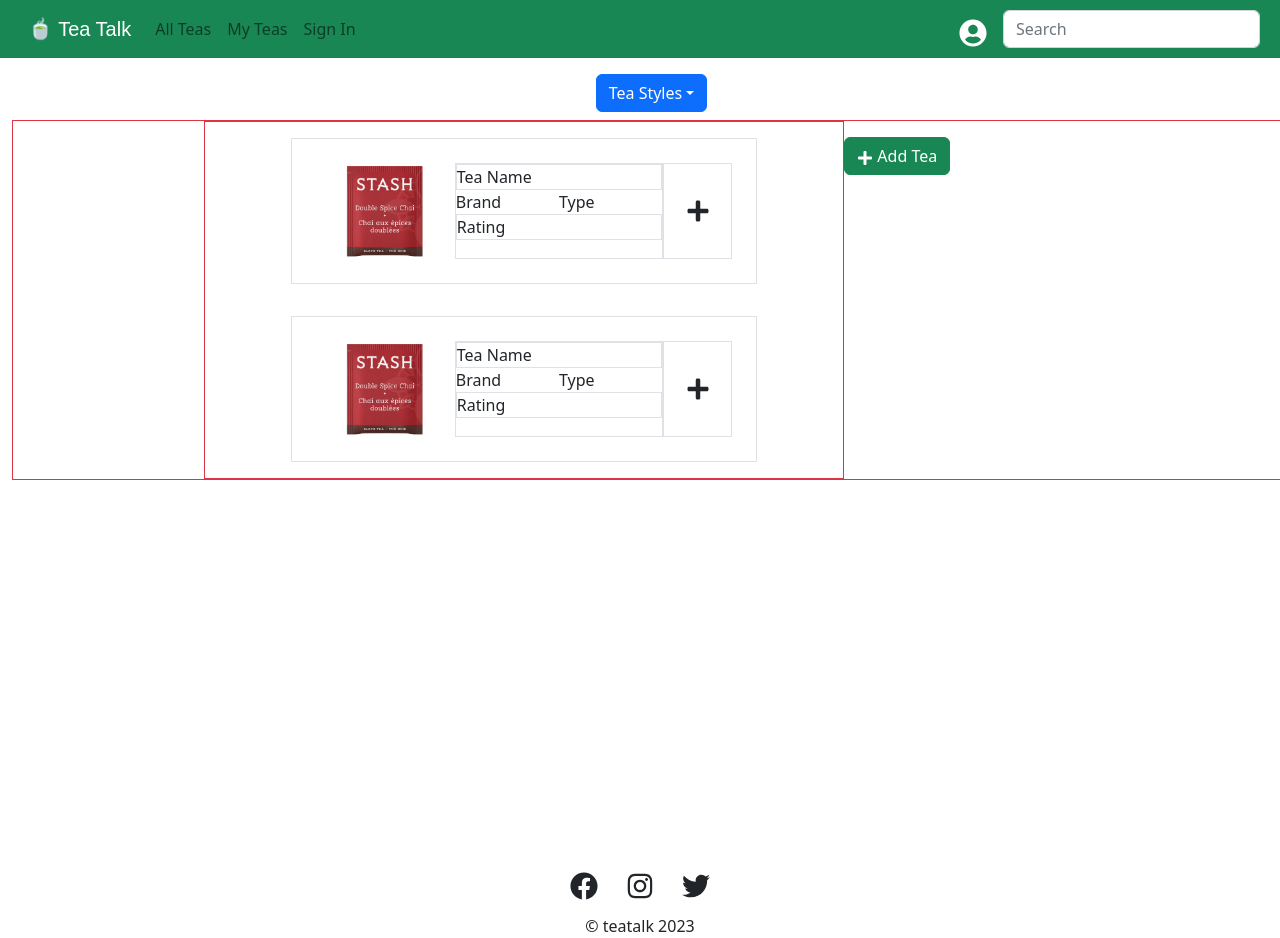
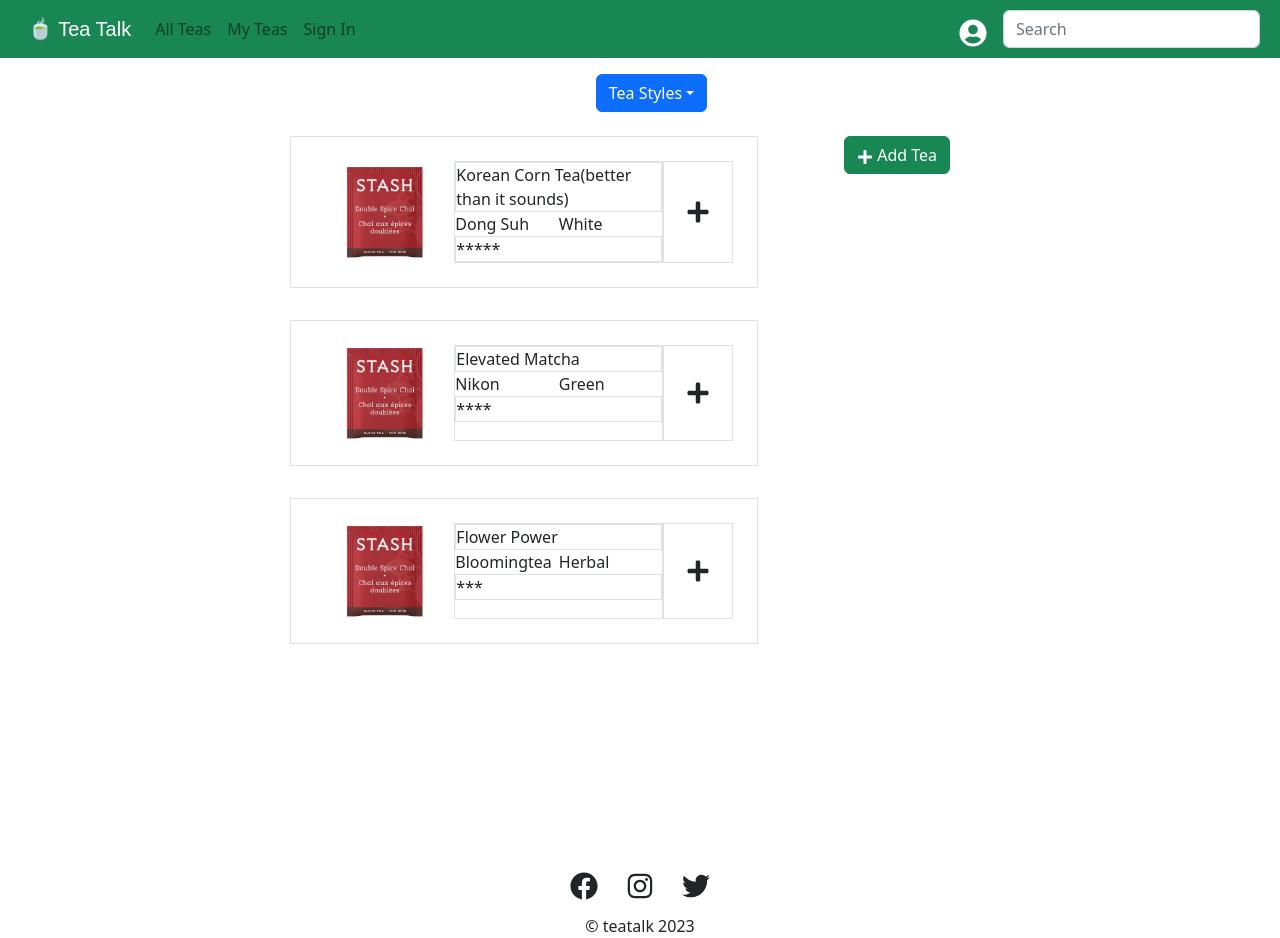
Before and after one commit to jlam3950/tea-talk-react, a React (Create React App) app: page / in a window 1280 px wide. Built offline with nearby package versions, Linux system fonts and the light colour scheme.

Commit message:
added props to teaCard. working on save feature

```diff
--- a/src/App.js
+++ b/src/App.js
@@ -1,4 +1,3 @@
-import logo from './logo.svg';
 import './App.css';
 import About from './components/About';
 import Contact from './components/Contact';
@@ -11,15 +10,44 @@ import UserProfile from './components/UserProfile';
 import { Routes, Route } from "react-router-dom";
 import 'bootstrap/dist/css/bootstrap.min.css';
 import 'bootstrap/dist/js/bootstrap.bundle.min';
-import Container from 'react-bootstrap/Container';
+import { useState, useEffect } from 'react';
 
 
 function App() {
+  const [favoritedTeas, setFavoritedTeas] = useState([]);
+
+  const teaArray = [
+    {
+      name: "Korean Corn Tea(better than it sounds)",
+      image: '/images/doubleSpiceChai.png',
+      brand: "Dong Suh",
+      type: "White",
+      rating: "*****",
+      id: '1'
+    },
+    {
+      name: "Elevated Matcha",
+      image: '/images/doubleSpiceChai.png',
+      brand: "Nikon",
+      type: "Green",
+      rating: "****",
+      id: '2'
+    },
+    {
+      name: "Flower Power",
+      image: '/images/doubleSpiceChai.png',
+      brand: "Bloomingtea",
+      type: "Herbal",
+      rating: "***",
+      id: '3'
+    },
+  ]
+
   return (
     <div className="App d-flex flex-column min-vh-100">
     <NavigationBar />
       <Routes>
-        <Route path = '/' element = {<Main />}></Route>
+        <Route path = '/' element = {<Main teaArray = {teaArray}  />}></Route>
         <Route path = 'login' element = {<Login />}></Route>
         <Route path = 'userProfile' element = {<UserProfile />}></Route>
       </Routes>
--- a/src/components/Main.jsx
+++ b/src/components/Main.jsx
@@ -8,8 +8,7 @@ import AddTeaModal from './AddTeaModal';
 import Button from 'react-bootstrap/Button';
 import Modal from 'react-bootstrap/Modal';
 
-
-const Main = () => {
+const Main = ({ teaArray }) => {
   const [modalShow, setModalShow] = React.useState(false);
 
   return (
@@ -18,8 +17,8 @@ const Main = () => {
        <div className="d-flex flex-column">
           <div className ="input-group d-flex flex-row justify-content-center">
             <div className="form-outline py-2 mobileSearchBar">
-              <input type="search" id="form1" class="form-control" placeholder='Search Tea..' />
-              <label class="form-label" for="form1"></label>
+              <input type="search" id="form1" className="form-control" placeholder='Search Tea..' />
+              <label className="form-label" htmlFor="form1"></label>
             </div>
             <div className="teaDropDown py-2 px-2">
               <DropdownButton id="dropdown-basic-button" title="Tea Styles">
@@ -33,7 +32,7 @@ const Main = () => {
               <i class="fas fa-search"><FaSearch/></i>
             </button> */}
           </div>
-      <div class ='teaContainer vw-100 border border-danger'>
+      <div className ='teaContainer vw-100'>
         <div className="addTeaBtnContainer">
             <div className="addTea d-flex flex-row align-items-center justify-content-center">
               <button className="btn btn-success" onClick={() => setModalShow(true)}><FaPlus/> Add Tea</button>
@@ -43,9 +42,12 @@ const Main = () => {
               />
             </div>
           </div>
-          <div className = 'teaCardContainer col-sm col-12 border border-danger px-2'>
-              <TeaCard/>
-              <TeaCard/>
+          <div className = 'teaCardContainer col-sm col-12 px-2'>
+            {teaArray.map((tea) => {
+                return <TeaCard name={tea.name} brand={tea.brand} type={tea.type} rating={tea.rating} img={tea.image} />;
+              })}
+
+
           </div>
       </div>
       </div>
--- a/src/components/TeaCard.jsx
+++ b/src/components/TeaCard.jsx
@@ -1,32 +1,34 @@
 import React from "react";
 import { FaPlus } from 'react-icons/fa';
 
-const TeaCard = () => {
+const TeaCard = (props) => {
+
   return (
     <div className="teaCard d-flex border my-3 py-4 mx-2 px-4">
       <div className="col-4 d-flex justify-content-center align-items-center">
-        <img className = 'teaCardImg' src="/images/doubleSpiceChai.png" alt="" />
+        <img className = 'teaCardImg' src={props.img} alt="" />
       </div>
       <div className="col-6 border">
         <div className="mr-2">
           <div className="border">
-            Tea Name
+            {props.name}
           </div>
           <div className="d-flex">
             <div className="col-6">
-              Brand
+              {props.brand}
             </div>
             <div className="col-6">
-              Type
+              {props.type}
             </div>
           </div>
           <div className="border">
-            Rating
+            {props.rating}
           </div>
         </div>
       </div>
       <div className="teaPlus col-2 border d-flex justify-content-center align-items-center">
-        <FaPlus />
+        <FaPlus onClick = {(e) => console.log(props)}/>
+        {/* need to pass this back up to the parent to store in array */}
       </div>
     </div>
   );
```
